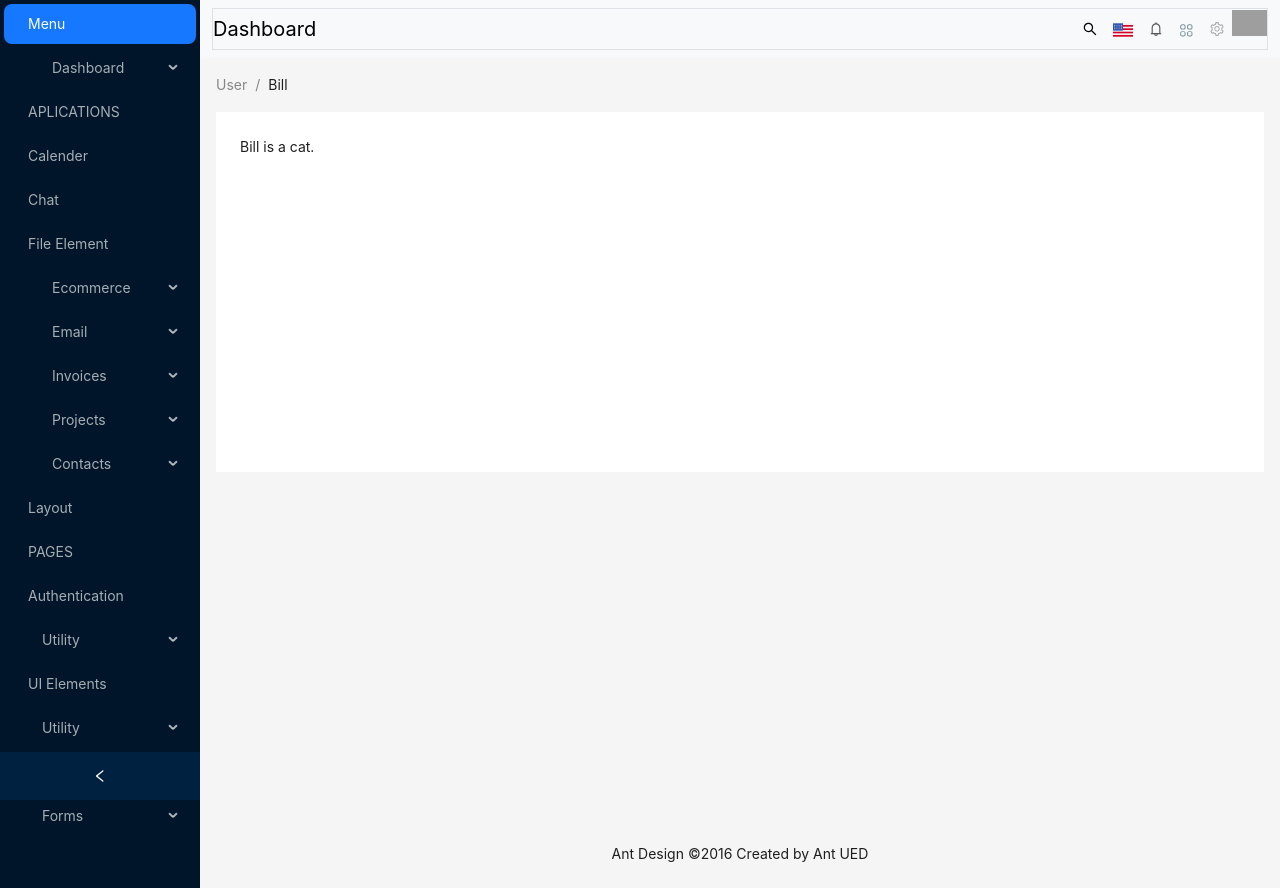
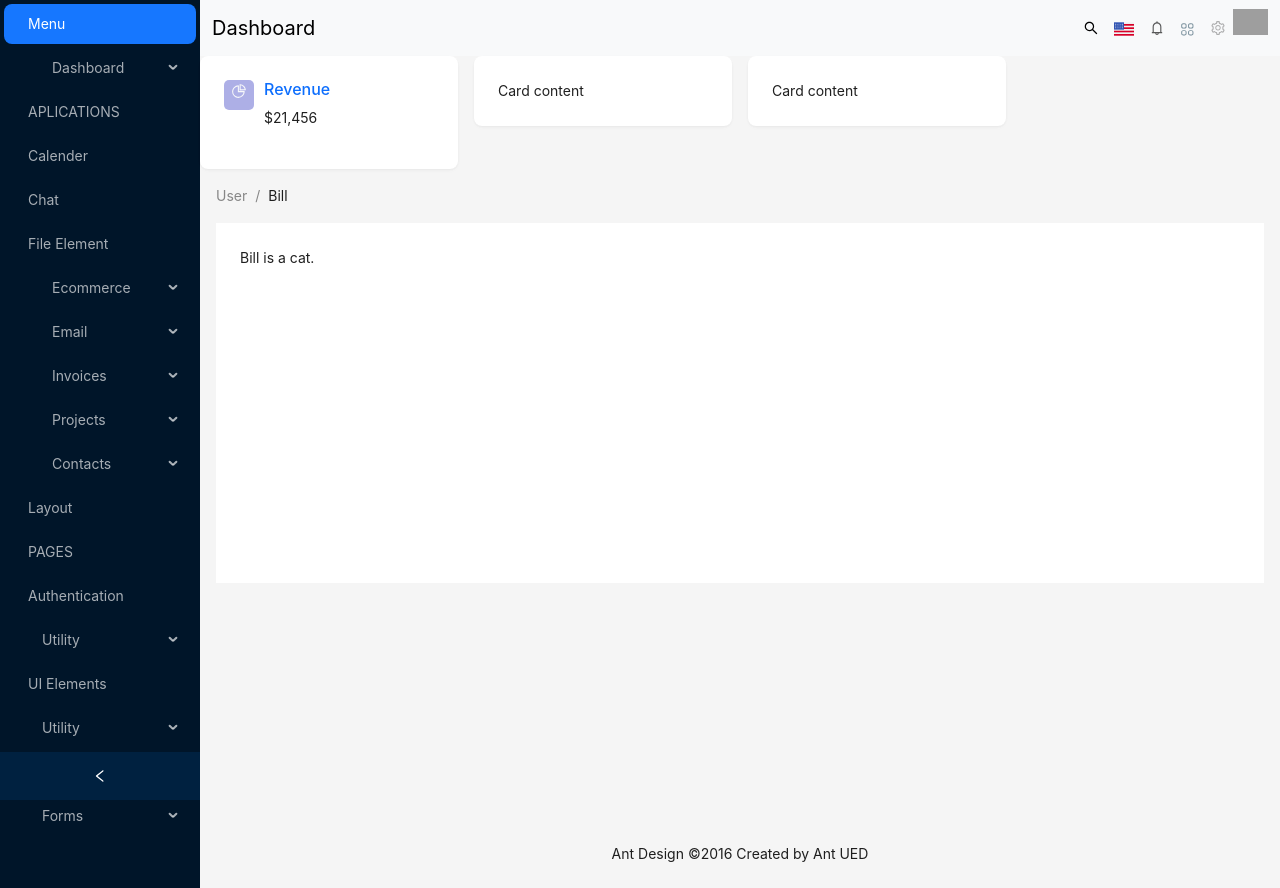
Before and after one commit to bigmosi/React-Dashboard, a React (Create React App) app: page / in a window 1280 px wide. Built offline with nearby package versions, Linux system fonts and the light colour scheme; grey boxes are pictures that could not be loaded; the HTML template or start-up script is replaced by a standard one.

Commit message:
added card

```diff
--- /dev/null
+++ b/src/components/Card.js
@@ -0,0 +1,31 @@
+import { Card, Col, Row } from 'antd';
+import { PieChartOutlined } from "@ant-design/icons";
+
+const CardHeader = () => (
+  <div className="site-card-wrapper">
+    <Row gutter={16}>
+      <Col span={6}>
+        <Card bordered={false}>
+          <div className="cardContainer">
+          <div className='bg-blue'><PieChartOutlined className='text-light' /></div>
+          <div>
+          <h6 className='text-primary'>Revenue</h6>
+           <p>$21,456</p>
+          </div>
+          </div>
+        </Card>
+      </Col>
+      <Col span={6}>
+        <Card bordered={false}>
+          Card content
+        </Card>
+      </Col>
+      <Col span={6}>
+        <Card  bordered={false}>
+          Card content
+        </Card>
+      </Col>
+    </Row>
+  </div>
+);
+export default CardHeader;
--- a/src/components/Header.js
+++ b/src/components/Header.js
@@ -9,7 +9,7 @@ const NavigationHeader = () => {
        <div>
         <nav class="navbar navbar-expand-lg bg-body-tertiary">
   <div class="container-fluid">
-    <div class="collapse navbar-collapse border d-flex justify-content-between" id="navbarTogglerDemo01">
+    <div class="collapse navbar-collapse d-flex justify-content-between" id="navbarTogglerDemo01">
       <a class="navbar-brand" href="#">Dashboard</a>
     <div>
     <ul class="navbar-nav me-auto mb-2 mb-lg-0">
--- a/src/components/Navigation.js
+++ b/src/components/Navigation.js
@@ -2,6 +2,7 @@ import React from 'react';
 import { Layout, Menu, Breadcrumb } from 'antd';
 import Icon from '@ant-design/icons/lib/components/Icon';
 import NavigationHeader from './Header';
+import CardHeader from './Card';
 
 const { Header, Content, Footer, Sider } = Layout;
 const SubMenu = Menu.SubMenu;
@@ -123,6 +124,7 @@ class Navigation extends React.Component {
         </Sider>
         <Layout>
          <NavigationHeader />
+         <CardHeader />
           <Content style={{ margin: '0 16px' }}>
             <Breadcrumb style={{ margin: '16px 0' }}>
               <Breadcrumb.Item>User</Breadcrumb.Item>
--- a/src/style.css
+++ b/src/style.css
@@ -1,5 +1,4 @@
 .MainContainerNav {
-    border: 2px solid red;
     height: 100vh;
 }
 
@@ -7,3 +6,17 @@
     display: flex;
     justify-content: right;
 }
+
+.cardContainer {
+    display: flex;
+    /* justify-content: space-around; */
+}
+
+.bg-blue {
+    background: rgb(173, 175, 230);
+    height: 30px;
+    width: 30px;
+    text-align: center;
+    border-radius: 5px;
+    margin-right: 10px;
+}
```
